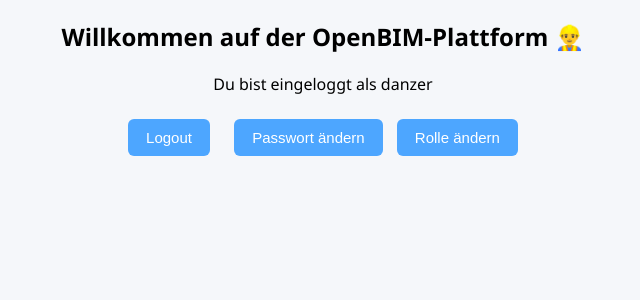
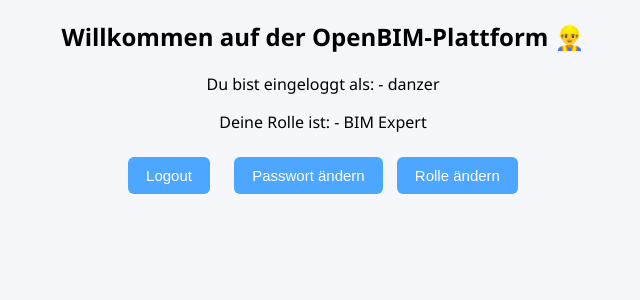
Before and after one commit to danzerderdon/P3-Open-Bim-Platform, a Django app: page / in a window 1280 px wide. Shown: the part 84-384 px from the top of the page, without its empty margins (317-957 px from the left). Run offline with Django 5.2, Linux system fonts and the light colour scheme; a user stored in the database is signed in.

Commit message:
Base.HTMl role display

```diff
--- a/tutorials/templates/base.html
+++ b/tutorials/templates/base.html
@@ -4,7 +4,7 @@
     <meta charset="UTF-8">
     {% load static %}
     <title>{% block title %}OpenBIM-Plattform{% endblock %}</title>
-    <link rel="stylesheet" href="{% static 'css/style.css' %}">
+    <link rel="stylesheet" href="{% static 'css/style2.css' %}">
 </head>
 <body>
 
--- a/tutorials/templates/tutorials/home.html
+++ b/tutorials/templates/tutorials/home.html
@@ -6,7 +6,13 @@
     <h2>Willkommen auf der OpenBIM-Plattform 👷‍♂️</h2>
 
     {% if user.is_authenticated %}
-        <p>Du bist eingeloggt als {{ request.user.username }}</p>
+        <p>Du bist eingeloggt als: - {{ request.user.username }}</p>
+
+        {% if user.groups.all %}
+            <p>Deine Rolle ist: - {{ user.groups.first.name }}</p>
+        {% else %}
+            <p>Du hast noch keine Rolle zugewiesen.</p>
+        {% endif %}
 
         <!-- Logout Button -->
         <form action="{% url 'logout' %}?next={{ request.path }}" method="post" style="display:inline;">
@@ -18,12 +24,11 @@
         <form action="{% url 'passchange' %}" method="get" style="display:inline; margin-left: 10px;">
             <button type="submit">Passwort ändern</button>
         </form>
-    <form action="{% url 'change_role' %}" method="get" style="display:inline;">
-        <button type="submit">Rolle ändern</button>
-    </form>
 
-
-
+        <!-- Rolle ändern Button -->
+        <form action="{% url 'change_role' %}" method="get" style="display:inline;">
+            <button type="submit">Rolle ändern</button>
+        </form>
 
     {% else %}
         <p>Willkommen, bitte logge dich ein oder registriere dich:</p>
```
Also changed, not shown: db.sqlite3, tutorials/static/css/style2.css (renamed from tutorials/static/css/style.css).
